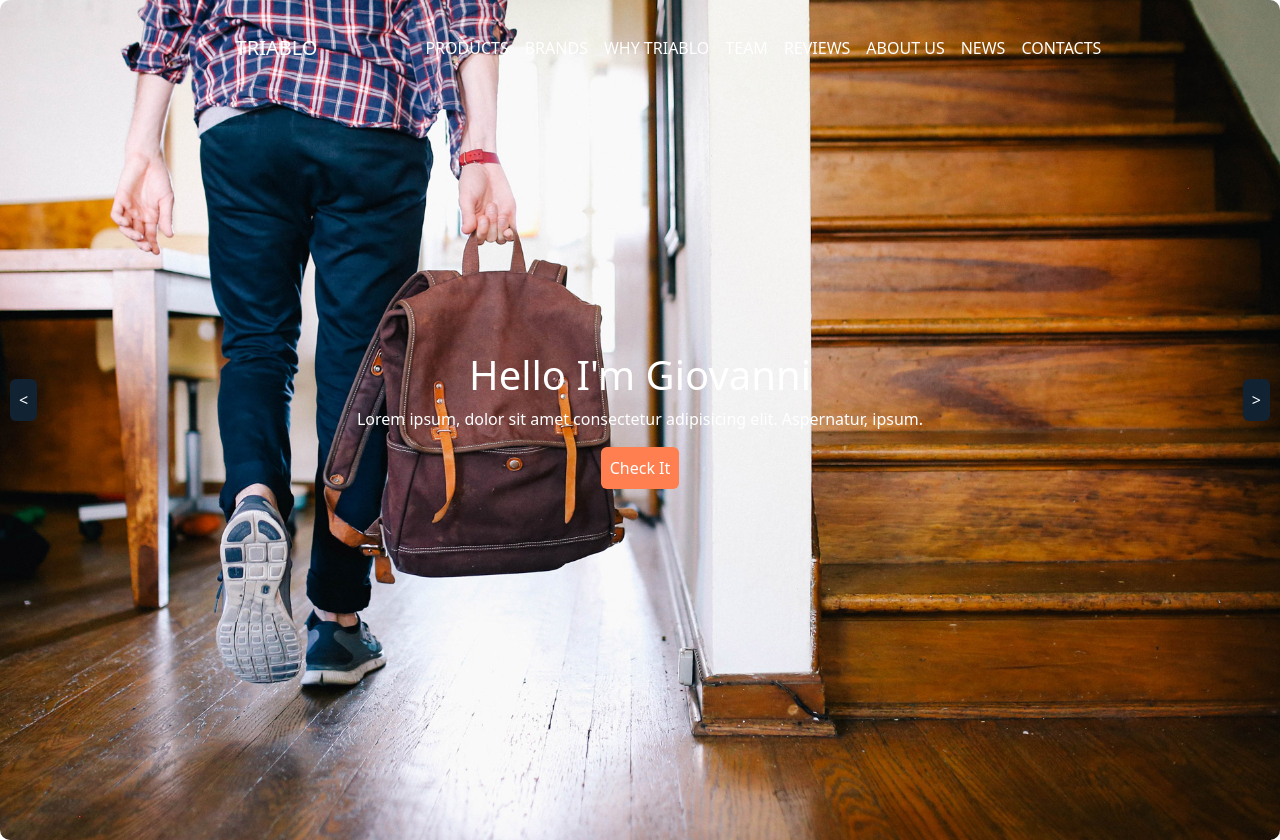
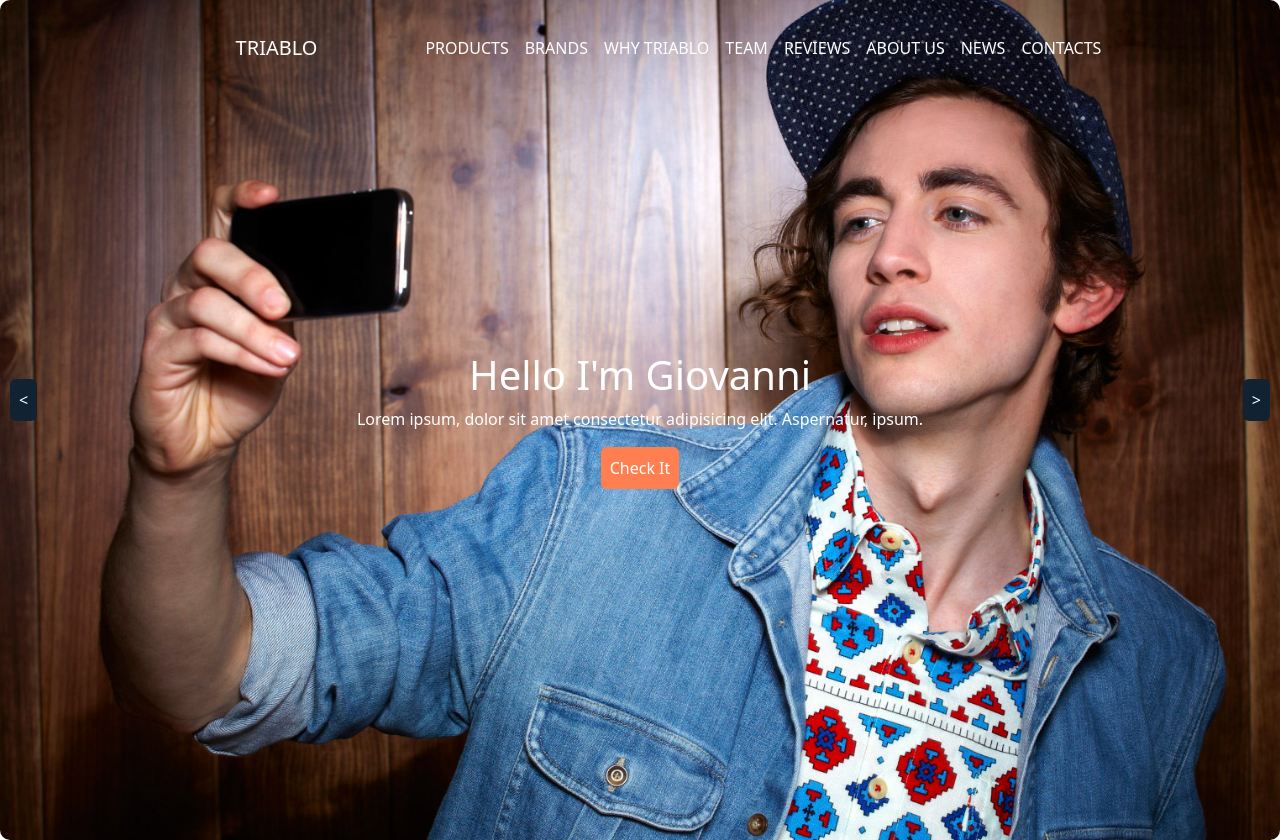
Before and after one commit to Moodymagdy/Triablo, a React (Create React App) app: page / in a window 1280 px wide. Shown: the top 840 px of the page. Built offline with nearby package versions, Linux system fonts and the light colour scheme.

Commit message:
latest update

```diff
--- a/src/Components/Home/Home.jsx
+++ b/src/Components/Home/Home.jsx
@@ -1,4 +1,4 @@
-import React, { useState } from 'react';
+import React, { useState, useEffect } from 'react';
 
 export default function Home() {
   const [backgroundImage, setBackgroundImage] = useState(0);
@@ -31,6 +31,15 @@
       prevIndex === 0 ? backgroundImages.length - 1 : prevIndex - 1
     );
   };
+
+  useEffect(() => {
+    const intervalId = setInterval(() => {
+      // Change to the next background image
+      setBackgroundImage((prevIndex) => (prevIndex + 1) % backgroundImages.length);
+    }, 5000); // 10000 milliseconds = 10 seconds
+
+    return () => clearInterval(intervalId); // Cleanup the interval on component unmount
+  }, [backgroundImage, backgroundImages]);
 
   return (
     <>
```
